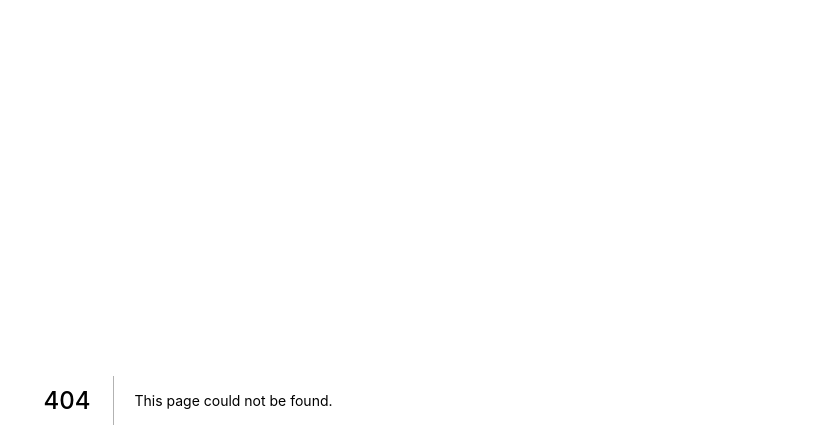
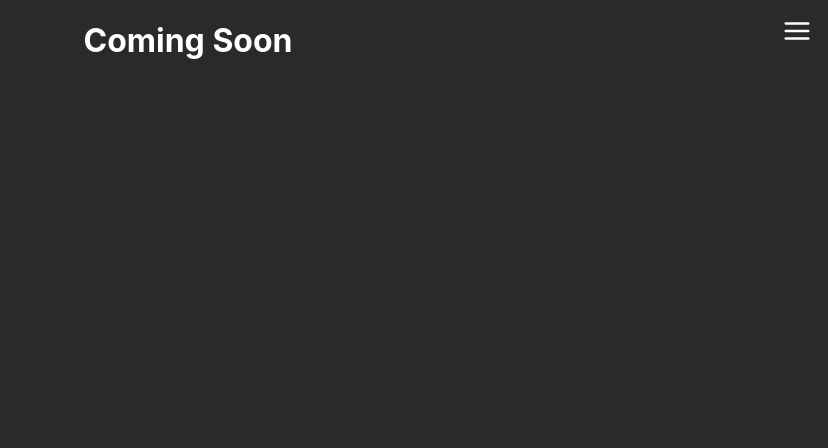
Before and after one commit to JavierMolines/hack4u-machines, a Next.js app: page /about in a window 1280 px wide. Before the commit this address had no page. Shown: the top 448 px of the page, without its empty margins (452-1280 px from the left). Built offline with nearby package versions, Linux system fonts and the light colour scheme.

Commit message:
Change title web and add about page

```diff
--- a/components/VerticalMenu/index.tsx
+++ b/components/VerticalMenu/index.tsx
@@ -44,9 +44,9 @@ const VerticalMenu: React.FC<IVerticalMenu> = () => {
           </a>
         </Link>
 
-        <Link href="/">
+        <Link href="/about">
           <a>
-            <h2>Coming Soon</h2>
+            <h2>About</h2>
           </a>
         </Link>
 
--- /dev/null
+++ b/pages/about.tsx
@@ -0,0 +1,12 @@
+import type { NextPage } from "next"
+import { PageLayout } from "../components/PageLayout"
+
+const About: NextPage = () => {
+  return (
+    <PageLayout title="Machines - About">
+      <h1>Coming Soon</h1>
+    </PageLayout>
+  )
+}
+
+export default About
--- a/pages/index.tsx
+++ b/pages/index.tsx
@@ -12,7 +12,7 @@ const Home: NextPage = () => {
   const [machinesInView, setMachinesInView] = useState<Array<any>>([])
 
   return (
-    <PageLayout title="HTB Machines - Search engine">
+    <PageLayout title="Machines - Search engine">
       <Header totalMachines={machines} />
       {machines.length === 0 ? (
         <Loading />
```
